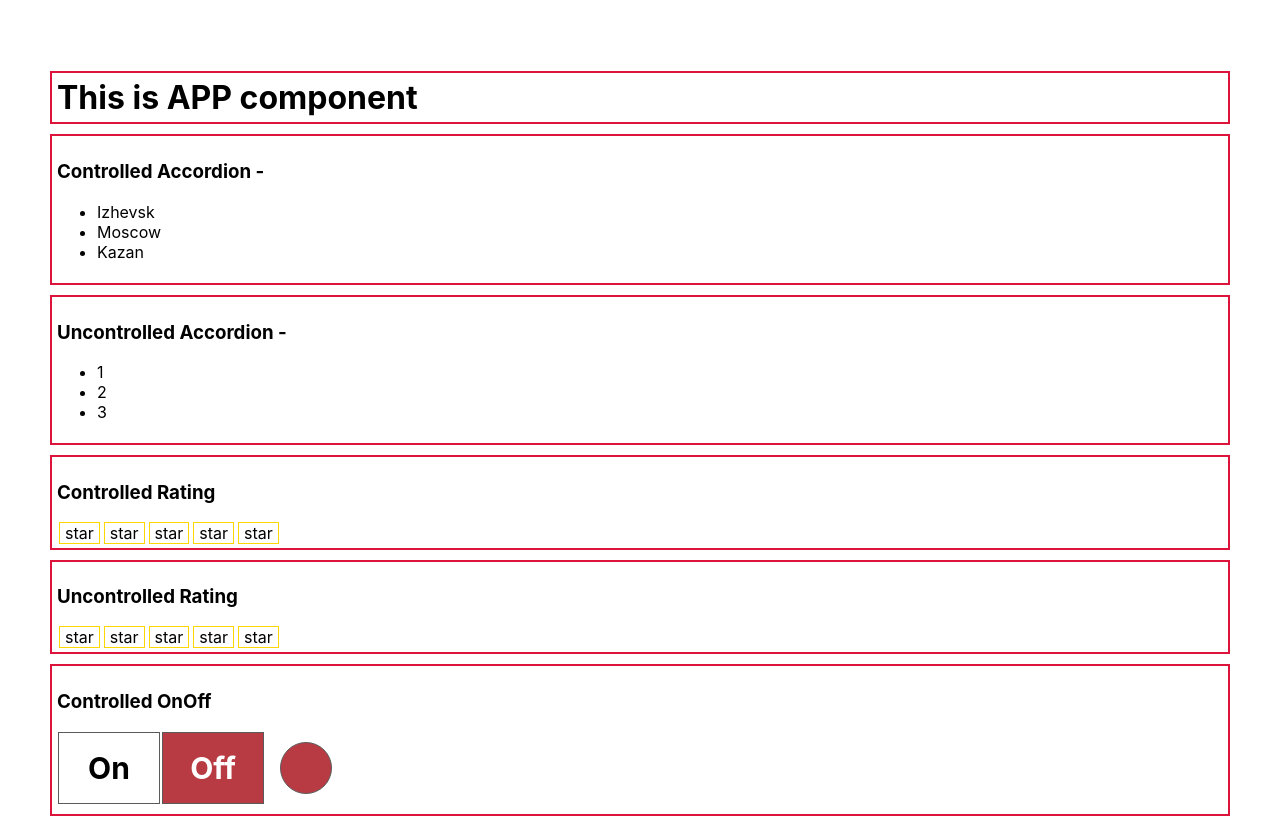
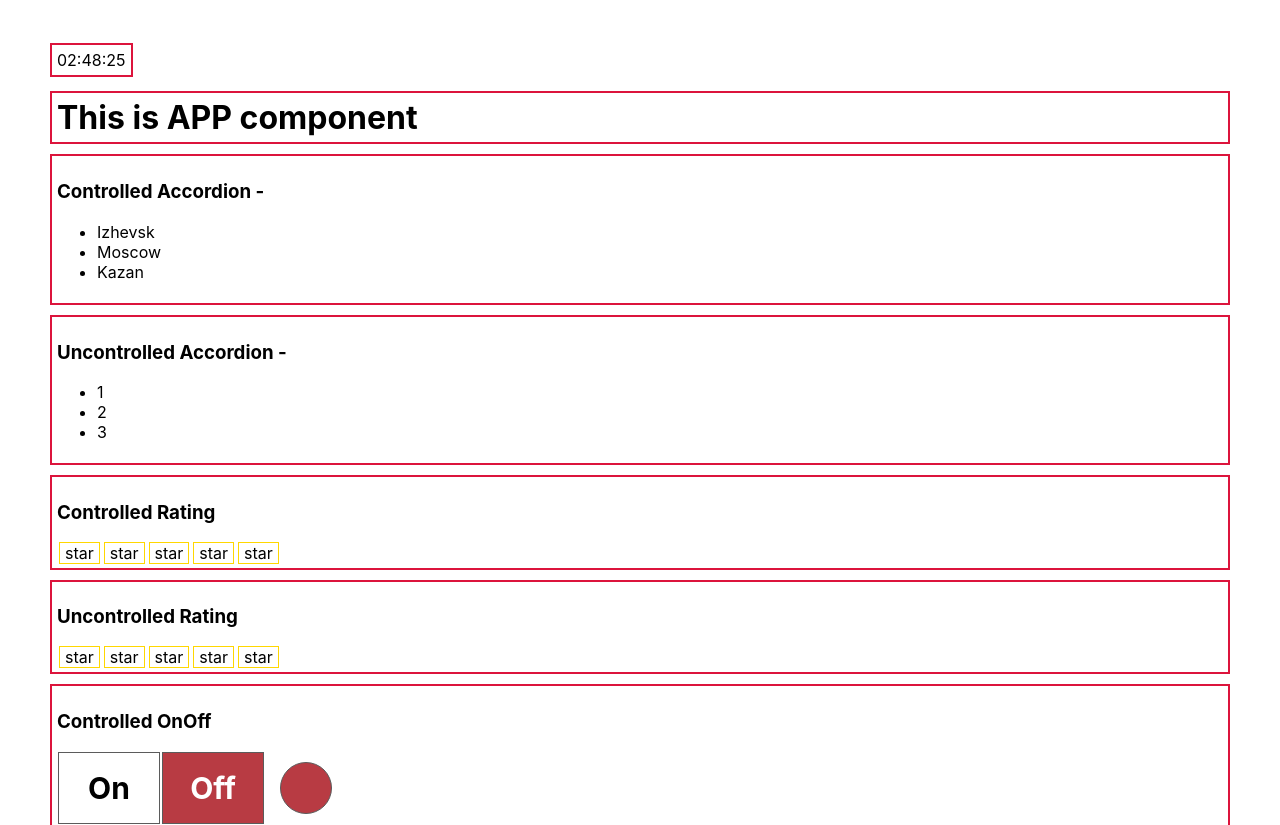
Before and after one commit to rzalyaev/react-practice, a React (Create React App) app: page / in a window 1280 px wide. Shown: the top 825 px of the page. Built offline with nearby package versions, Linux system fonts and the light colour scheme; the HTML template or start-up script is replaced by a standard one.

Commit message:
Add Clock component to the layout

```diff
--- a/src/App.tsx
+++ b/src/App.tsx
@@ -8,6 +8,7 @@ import {UncontrolledRating} from "./components/UncontrolledRating/UncontrolledRa
 import {OnOff} from "./components/OnOff/OnOff";
 import {UncontrolledOnOff} from "./components/UncontrolledOnOff/UncontrolledOnOff";
 import {ItemType, Select} from "./components/Select/Select";
+import {Clock} from "./components/Clock/Clock";
 
 const App = () => {
     const [switchState, setSwitchState] = useState<boolean>(false);
@@ -29,6 +30,7 @@ const App = () => {
 
     return (
         <div className="App">
+            <Clock/>
             <AppTitle/>
             <Accordion title={'Controlled Accordion'}
                        collapsed={collapsed}
```
